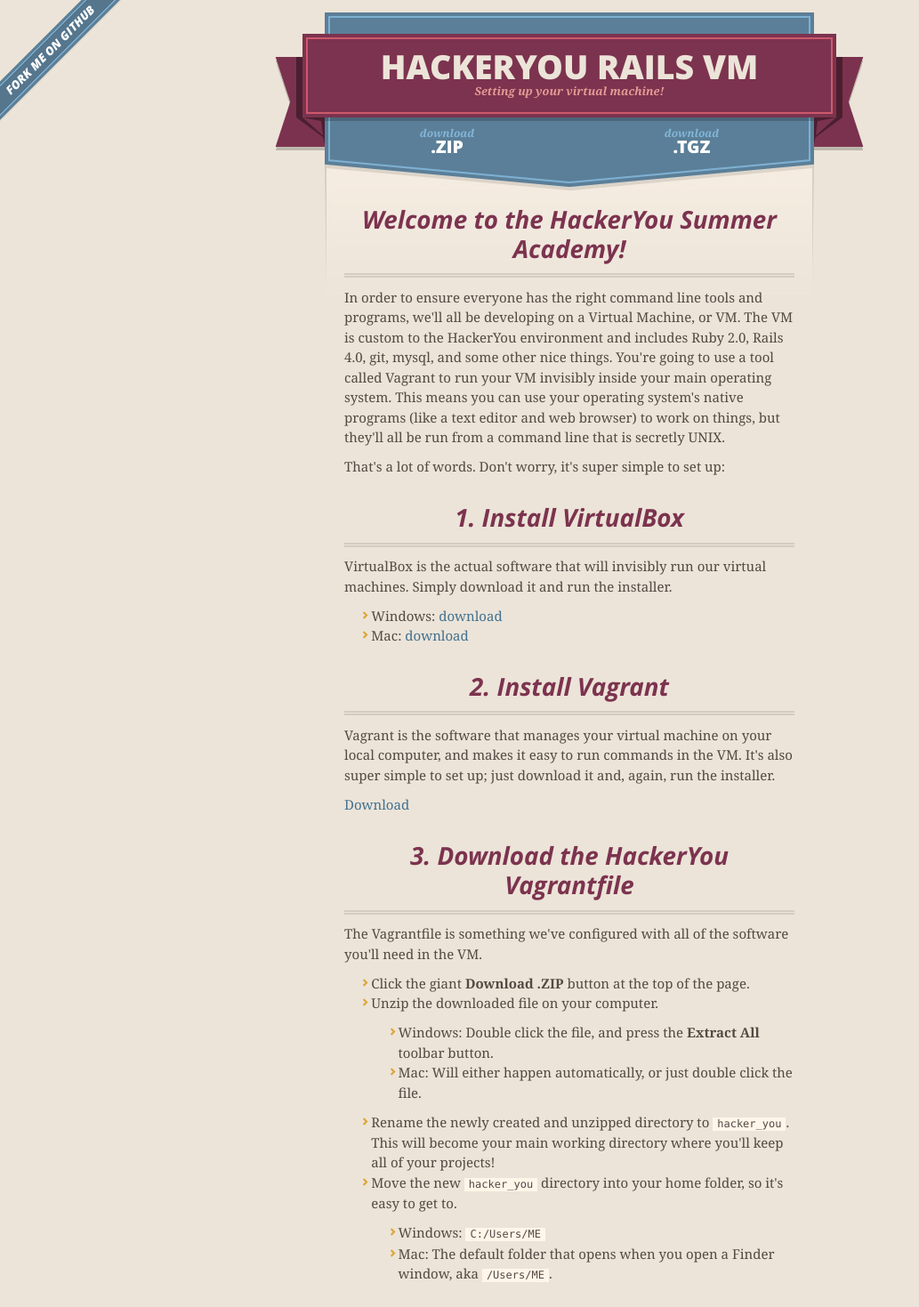
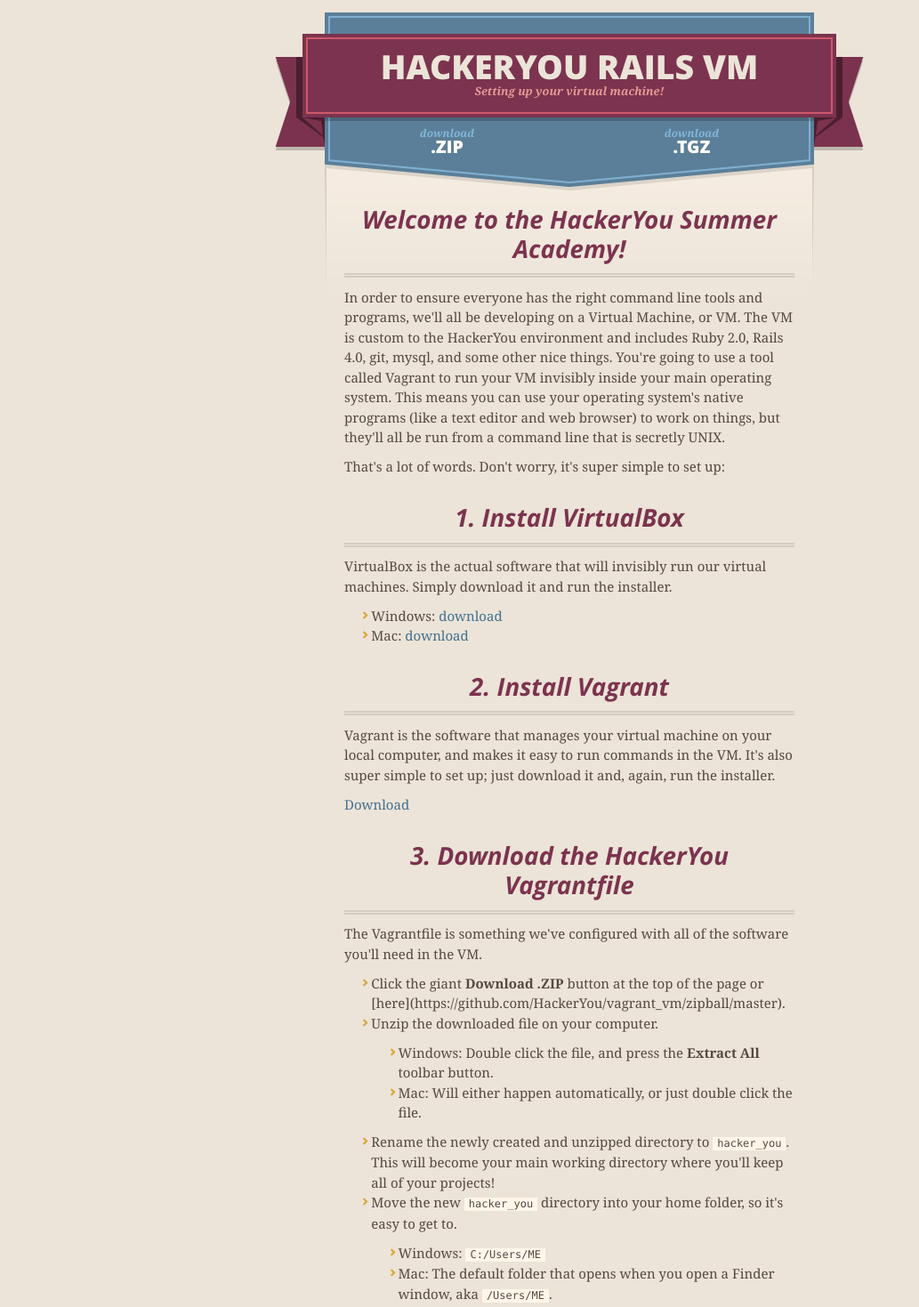
Before and after one commit to HackerYou/vagrant_vm, a plain HTML site: page index.html in a window 1280 px wide. Shown: the top 1469 px of the page at 89% size, without its empty margins (0-1033 px from the left). Drawn offline with nearby package versions, Linux system fonts and the light colour scheme.

Commit message:
Update index.html

```diff
--- a/index.html
+++ b/index.html
@@ -21,7 +21,6 @@
   </head>
 
   <body>
-    <a id="forkme_banner" href="https://github.com/HackerYou/vagrant_vm">View on GitHub</a>
     <div class="shell">
 
       <header>
@@ -76,7 +75,7 @@
 <p>The Vagrantfile is something we've configured with all of the software you'll need in the VM. </p>
 
 <ul>
-<li>Click the giant <strong>Download .ZIP</strong> button at the top of the page.</li>
+<li>Click the giant <strong>Download .ZIP</strong> button at the top of the page or [here](https://github.com/HackerYou/vagrant_vm/zipball/master).</li>
 <li>Unzip the downloaded file on your computer.
 
 <ul>
```
